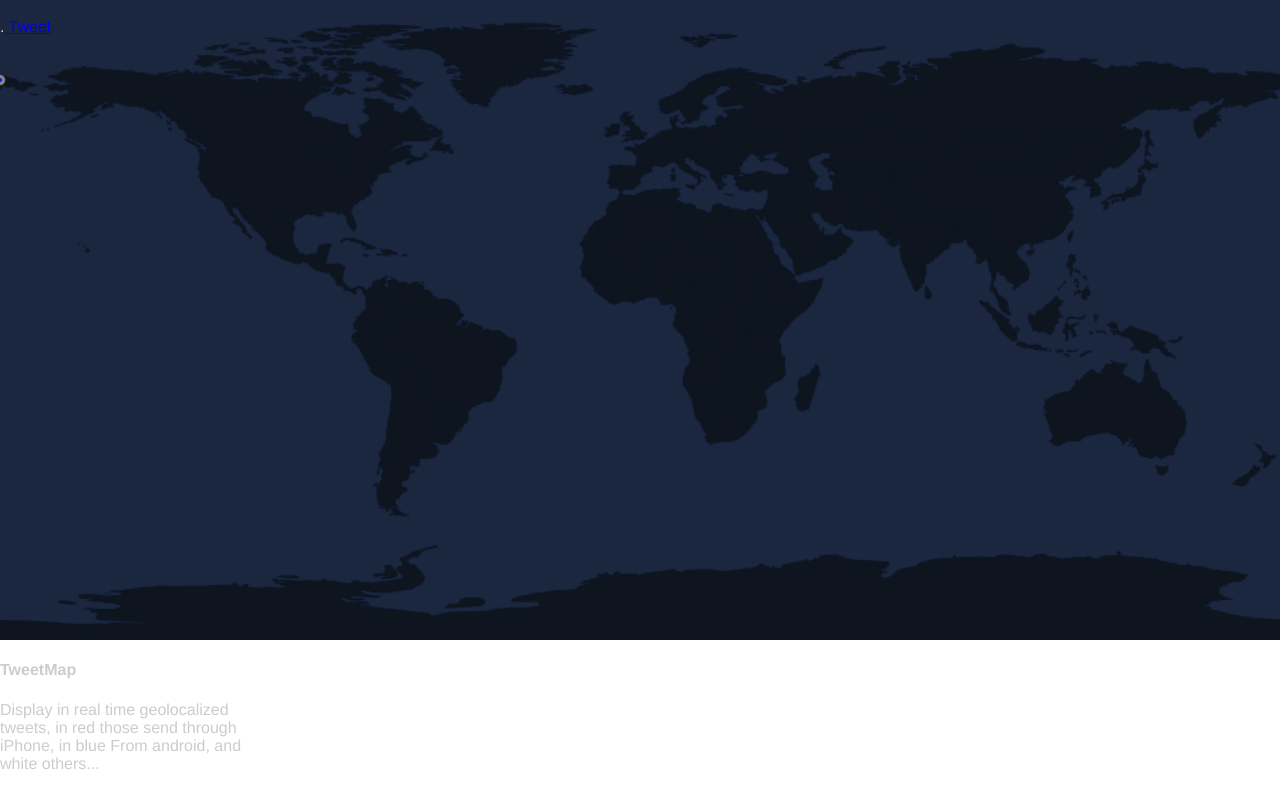
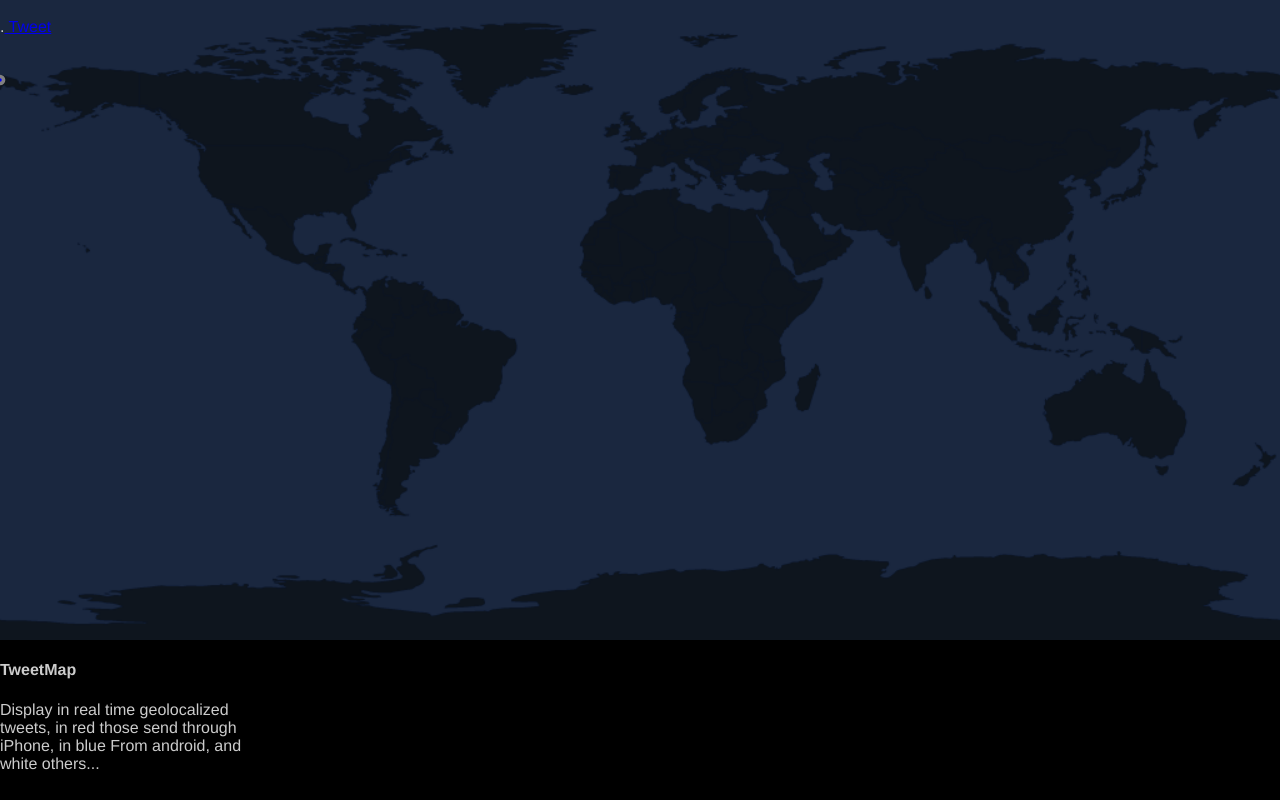
Before and after one commit to tomsoft1/TweetWorld, a website: page index.html in a window 1280 px wide. Drawn offline with nearby package versions, Linux system fonts and the light colour scheme; no server answers.

Commit message:
tune svg layer

```diff
--- a/index.html
+++ b/index.html
@@ -5,7 +5,7 @@
 <script src="processing.js"></script>
 
 <style>
-body{margin:0px;width: 100%; font-family: "Helvetica Neue";}
+body{margin:0px;width: 100%; font-family: "Helvetica Neue";background-color: #000}
 #canvas-ps { width: 100%; }
 .test {color:#FFF;}
 .screen{position: absolute;top:0;left:0;height:100%;width: 100%}
@@ -100,6 +100,7 @@ function addPoint(tweet)
     var x=size*(180+coords[1]);
     var y=size*(90-coords[0]);
     processingInstance.point(x,y);
+    $("#g").height($("#canvas-ps").height());
     $("circle").attr("cx",180+coords[1]).attr("cy",90-coords[0]);
     total+=1;
     $("#newTweet").text("Total: "+total+"  iphone:"+iphone+"  android:"+android+" others:"+others);
```
